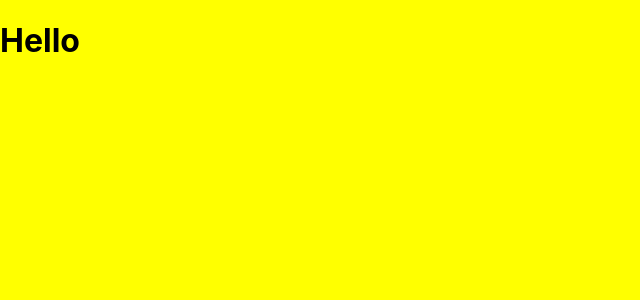
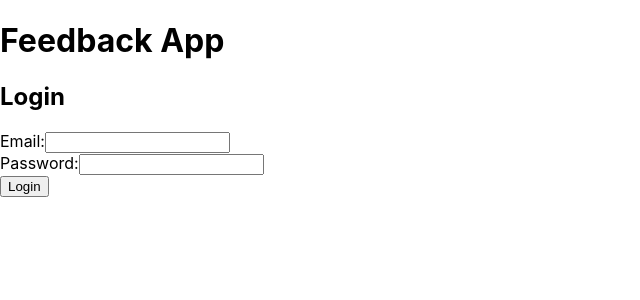
Before and after one commit to malindakpt/feedback, a React (Create React App) app: page / in a window 1280 px wide. Shown: the top 300 px of the page, without its empty margins (0-640 px from the left). Built offline with nearby package versions, Linux system fonts and the light colour scheme.

Commit message:
create firebase connection and login,register components

```diff
--- a/package.json
+++ b/package.json
@@ -10,8 +10,11 @@
     "@types/node": "^16.18.104",
     "@types/react": "^18.3.3",
     "@types/react-dom": "^18.3.0",
+    "@types/react-router-dom": "^5.3.3",
+    "firebase": "^10.12.5",
     "react": "^18.3.1",
     "react-dom": "^18.3.1",
+    "react-router-dom": "^6.26.0",
     "react-scripts": "5.0.1",
     "sass": "^1.77.8",
     "typescript": "^4.9.5",
--- a/src/App.tsx
+++ b/src/App.tsx
@@ -1,9 +1,15 @@
-import "./styles.scss"
+import React from "react";
+import Login from "./login";
+// import Welcome from "./Welcome";
+// import PrivateRoute from "./PrivateRoute";
+// import { Route } from "react-router-dom";
 
 function App() {
   return (
-    <div className="App">
-      <h1>Hello</h1>
+    <div>
+
+      <h1>Feedback App</h1>
+      <Login />
     </div>
   );
 }
--- /dev/null
+++ b/src/firebase.ts
@@ -0,0 +1,19 @@
+import { getFirestore } from "firebase/firestore";
+// Import the functions you need from the SDKs you need
+import { initializeApp } from "firebase/app";
+import { getAuth } from "firebase/auth";
+
+const firebaseConfig = {
+  apiKey: "AIzaSyDtGYDcWvAjSQIDX2CP76CF-vL9umLeHFw",
+  authDomain: "feedback-1-66f9f.firebaseapp.com",
+  projectId: "feedback-1-66f9f",
+  storageBucket: "feedback-1-66f9f.appspot.com",
+  messagingSenderId: "573605604137",
+  appId: "1:573605604137:web:e91ad3002796aaa859e538",
+};
+
+const app = initializeApp(firebaseConfig);
+
+export const auth = getAuth();
+export const db = getFirestore(app);
+export default app;
--- /dev/null
+++ b/src/login.tsx
@@ -0,0 +1,50 @@
+// src/Login.tsx
+import React, { useState } from "react";
+import { signInWithEmailAndPassword } from "firebase/auth";
+import { auth } from "./firebase";
+
+const Login: React.FC = () => {
+  const [email, setEmail] = useState<string>("");
+  const [password, setPassword] = useState<string>("");
+  const [error, setError] = useState<string>("");
+
+  const handleLogin = async (e: React.FormEvent) => {
+    e.preventDefault();
+    try {
+      await signInWithEmailAndPassword(auth, email, password);
+      console.log("Login Successful");
+      alert("Login successful");
+      // Redirect to dashboard or home page after successful login
+    } catch (err: any) {
+      setError(err.message);
+    }
+  };
+
+  return (
+    <div>
+      <h2>Login</h2>
+      <form onSubmit={handleLogin}>
+        <div>
+          <label>Email:</label>
+          <input
+            type="email"
+            value={email}
+            onChange={(e) => setEmail(e.target.value)}
+          />
+        </div>
+        <div>
+          <label>Password:</label>
+          <input
+            type="password"
+            value={password}
+            onChange={(e) => setPassword(e.target.value)}
+          />
+        </div>
+        {error && <p style={{ color: "red" }}>{error}</p>}
+        <button type="submit">Login</button>
+      </form>
+    </div>
+  );
+};
+
+export default Login;
```
Also changed, not shown: src/index.tsx (+6 -6 lines), src/register.tsx (added, +72 -0 lines), src/welcome.tsx (added, +9 -0 lines), 1 other file (tests, documents, lock files or other folders).
